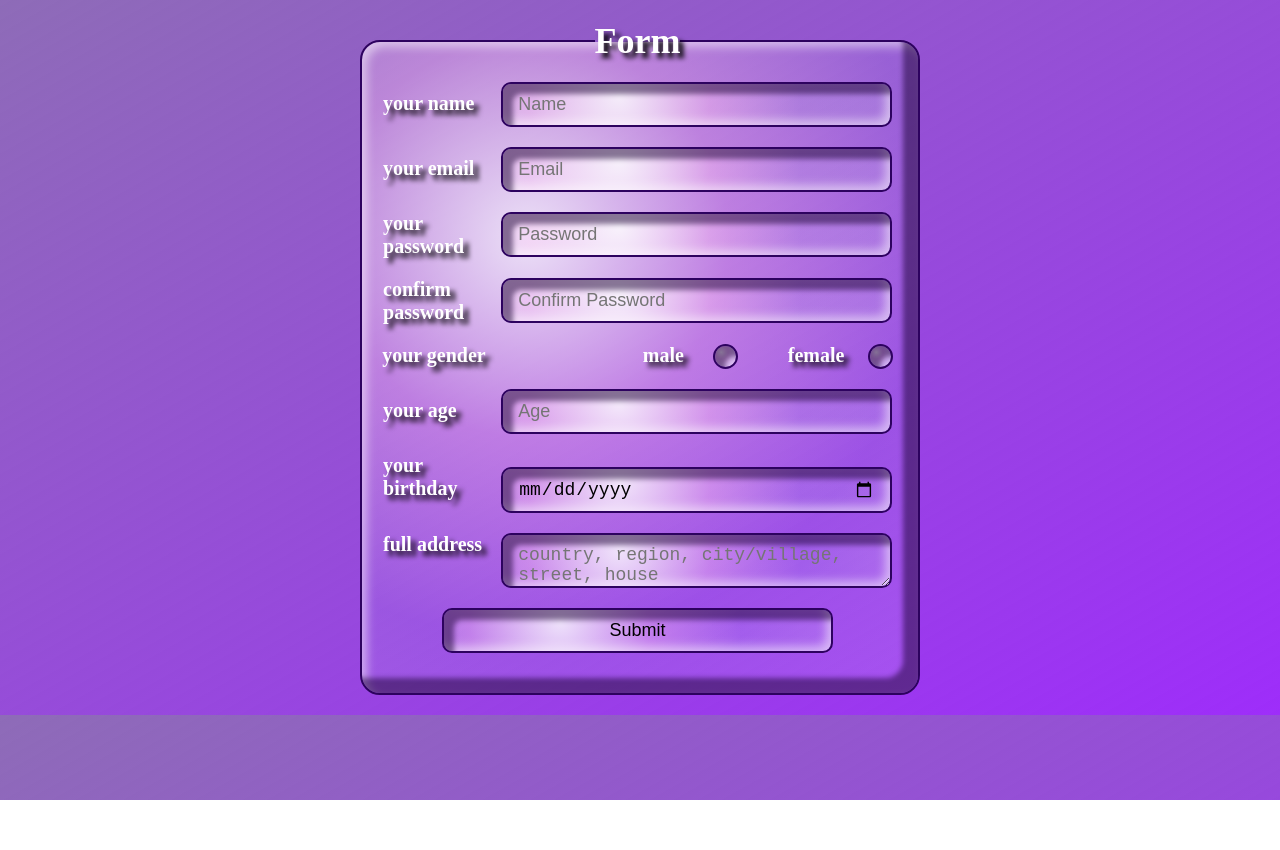
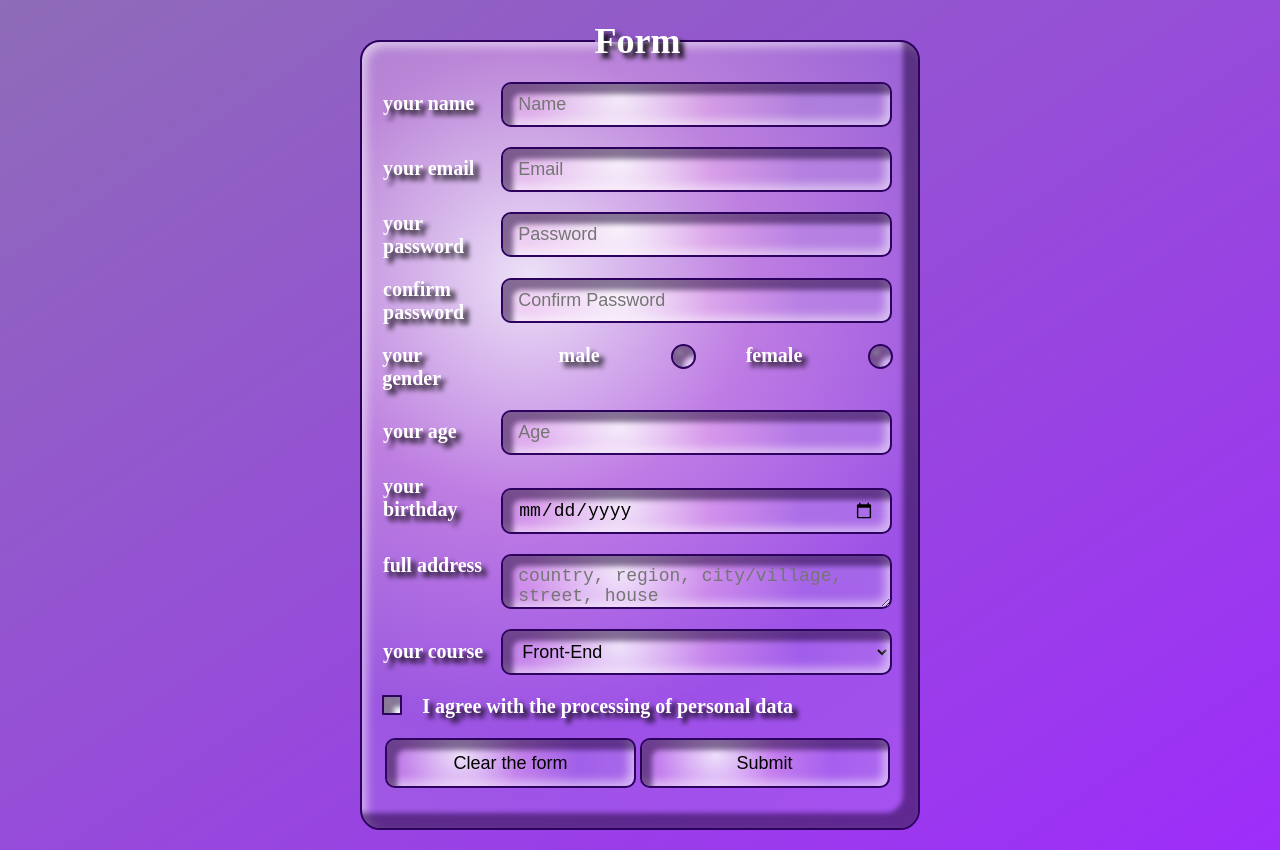
Before and after one commit to VIKTORIYA-S/Form, a plain HTML site: page index.html in a window 1280 px wide. Before the commit the page ends 800 px from the top, so only its background shows below. Drawn offline with Linux system fonts and the light colour scheme.

Commit message:
add other inputs

```diff
--- a/index.html
+++ b/index.html
@@ -10,51 +10,63 @@
 
 <body>
     <div class="container">
-        <fieldset class="form" autocomplete="off">
+        <form action="">
+            <fieldset class="form" autocomplete="off">
             <legend class="legend">Form</legend>
             <div>
                 <label for="#name">your name</label>
-                <input id="name" type="text" placeholder="Name">
+                <input id="name" type="text" placeholder="Name" required autocomplete="on">
             </div>
             <div>
                 <label for="#email">your email</label>
-                <input id="email" type="email" placeholder="Email" autocomplete="off">
+                <input id="email" type="email" placeholder="Email" autocomplete="off" required>
             </div>
             <div class="password">
                 <label for="#password">your password</label>
-                <input id="password" type="password" placeholder="Password" autocomplete="new-password">
+                <input id="password" type="password" placeholder="Password" autocomplete="new-password" minlength="3" maxlength="8" required pattern="(?=.*[a-z])(?=.*[A-Z])(?=.*\d).+" title="The password must contain at least one lowercase letter, one uppercase letter and one number">
             </div>
             <div class="password">
                 <label for="#confirm-password">confirm password</label>
-                <input id="confirm-password" type="password" placeholder="Confirm Password">
+                <input id="confirm-password" type="password" placeholder="Confirm Password" required>
             </div>
             <div class="gender">
                 <label class="radio-label-title" for="#gender">your gender</label><br>
                 <label class="radio-label" for="#male">male</label>
-                <input class="radio" type="radio" id="male" name="gender" value="male">
+                <input class="radio" type="radio" id="male" name="gender" value="male" required>
                 <label class="radio-label radio-label-female" for="#female">female</label>
-                <input class="radio" type="radio" id="female" name="gender" value="female">
+                <input class="radio" type="radio" id="female" name="gender" value="female" required>
             </div>
             <div>
                 <label for="#age">your age</label>
-                <input type="number" id="age" min="1" max="100" step="1" placeholder="Age">
+                <input type="number" id="age" min="1" max="100" step="1" placeholder="Age" required>
             </div>
             <div>
                 <label for="#date">your birthday</label>
-                <input class="date" id="date" type="date">
+                <input class="date" id="date" type="date" required>
             </div>
             <div class="message">
                 <label for="#message">full address</label>
-                <textarea id="message" placeholder="country, region, city/village, street, house"></textarea>
+                <textarea id="message" placeholder="country, region, city/village, street, house" required></textarea>
             </div>
-
-
-
-
             <div>
-                <input type="submit" value="Submit">
+                <label for="#courses">your course</label>
+                <select class="select" name="courses" id="courses" id="courses" required>
+                    <option value="front-end">Front-End</option>
+                    <option value="back-end">Back-End</option>
+                    <option value="project-management">Project Management</option>
+                    <option value="qa-manual">QA Manual</option>
+                </select>
+            </div>
+            <div class="checkbox-container">
+                <input class="checkbox" type="checkbox" id="scales" name="scales" required>
+                <label class="checkbox-label" for="scales">I agree with the processing of personal data</label>
+            </div>
+            <div>
+                <input class="reset" type="reset" value="Clear the form">
+                <input class="submit" type="submit" value="Submit" required>
             </div>
         </fieldset>
+        </form>
     </div>
 </body>
 
--- a/style.css
+++ b/style.css
@@ -53,7 +53,8 @@ label {
 }
 
 input,
-textarea {
+textarea,
+select {
     appearance: none;
     width: 75%;
     padding: 10px 15px;
@@ -82,7 +83,12 @@ textarea {
 .message label,
 .password label,
 .gender label,
-.date label {
+.date label,
+.checkbox label,
+.age label,
+.courses label {
+    display: inline-block;
+    width: 20%;
     vertical-align: top;
 }
 
@@ -126,3 +132,63 @@ input[type="radio"]:checked::before {
     background-color: #3a015b;
     border-radius: 50%;
 }
+
+.checkbox-container {
+    display: flex;
+    width: 98%;
+    margin: 0 auto;
+}
+
+div .checkbox {
+    border-radius: 1px;
+    margin-right: 20px;
+}
+
+.checkbox {
+    width: 20px;
+    height: 20px;
+    padding: 0;
+    position: relative;
+    background-color: aliceblue;
+    text-align: left;
+}
+
+input[type="checkbox"]:checked::after {
+    content: "";
+    position: absolute;
+    top: 10%;
+    left: 55%;
+    width: 2px;
+    height: 12px;
+    background-color: #3a015b;
+    border-radius: 50%;
+    transform: rotate(30deg);
+}
+
+input[type="checkbox"]:checked::before {
+    content: "";
+    position: absolute;
+    top: 25%;
+    left: 25%;
+    width: 2px;
+    height: 10px;
+    background-color: #3a015b;
+    border-radius: 50%;
+    transform: rotate(-30deg);
+}
+
+.checkbox-label {
+    width: 90%;
+    text-align: left;
+    margin: 0;
+}
+
+.select {
+    appearance: auto;
+}
+
+.reset,
+.submit {
+    width: 48%;
+    height: 50px;
+}
```
